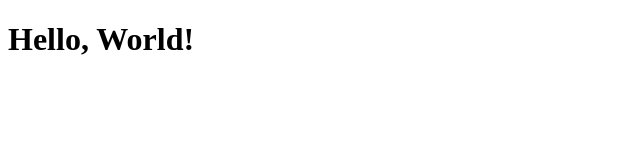
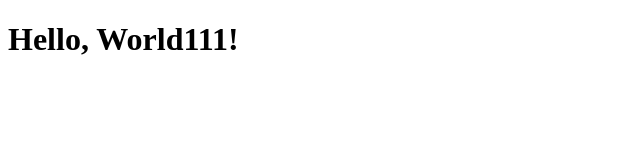
Before and after one commit to Akoosha777/Hello-World, a plain HTML site: page index.html in a window 1280 px wide. Shown: the full height of the page, 0-640 px from the left. Drawn offline with Linux system fonts and the light colour scheme.

Commit message:
Update index.html

```diff
--- a/index.html
+++ b/index.html
@@ -6,6 +6,6 @@
     <title>Hello World</title>
 </head>
 <body>
-    <h1>Hello, World!</h1>
+    <h1>Hello, World111!</h1>
 </body>
 </html>
```
